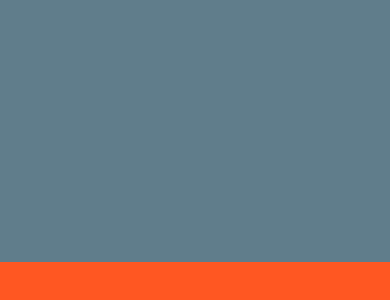
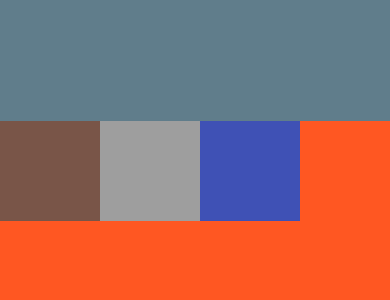
Before and after one commit to guluutku/React_Native_ile_Mobil_Uygulama_Gelistirme_ve_MobX, a React Native app: screen / in a window 390 px wide. Shown: the part 160-460 px from the top of the page. Built offline with nearby package versions, Linux system fonts and the light colour scheme.

Commit message:
Learned flexDirection

```diff
--- a/App.js
+++ b/App.js
@@ -1,3 +1,4 @@
+/* eslint-disable no-trailing-spaces */
 /**
  * Sample React Native App
  * https://github.com/facebook/react-native
@@ -16,7 +17,11 @@ function App() {
   return (
     <View style={styles.container}>
       <View style={styles.slideOne} />
-      <View style={styles.slideTwo} />
+      <View style={styles.slideTwo} >
+        <View style={[styles.box, styles.box1]} />
+        <View style={[styles.box, styles.box2]} />
+        <View style={[styles.box, styles.box3]} />
+      </View>
     </View>
   );
 }
@@ -28,11 +33,26 @@ const styles = StyleSheet.create({
   },
   slideOne: {
     backgroundColor: '#607D8B',
-    flex: 1, // 3:6
+    flex: 1,
   },
   slideTwo: {
     backgroundColor: '#FF5722',
-    flex: 1, // 3:6
+    flex: 2,
+    flexDirection: 'row',
+  },
+
+  box: {
+    width: 100,
+    height: 100,
+  },
+  box1: {
+    backgroundColor: '#795548',
+  },
+  box2: {
+    backgroundColor: '#9E9E9E',
+  },
+  box3: {
+    backgroundColor: '#3F51B5',
   },
 });
 
```
